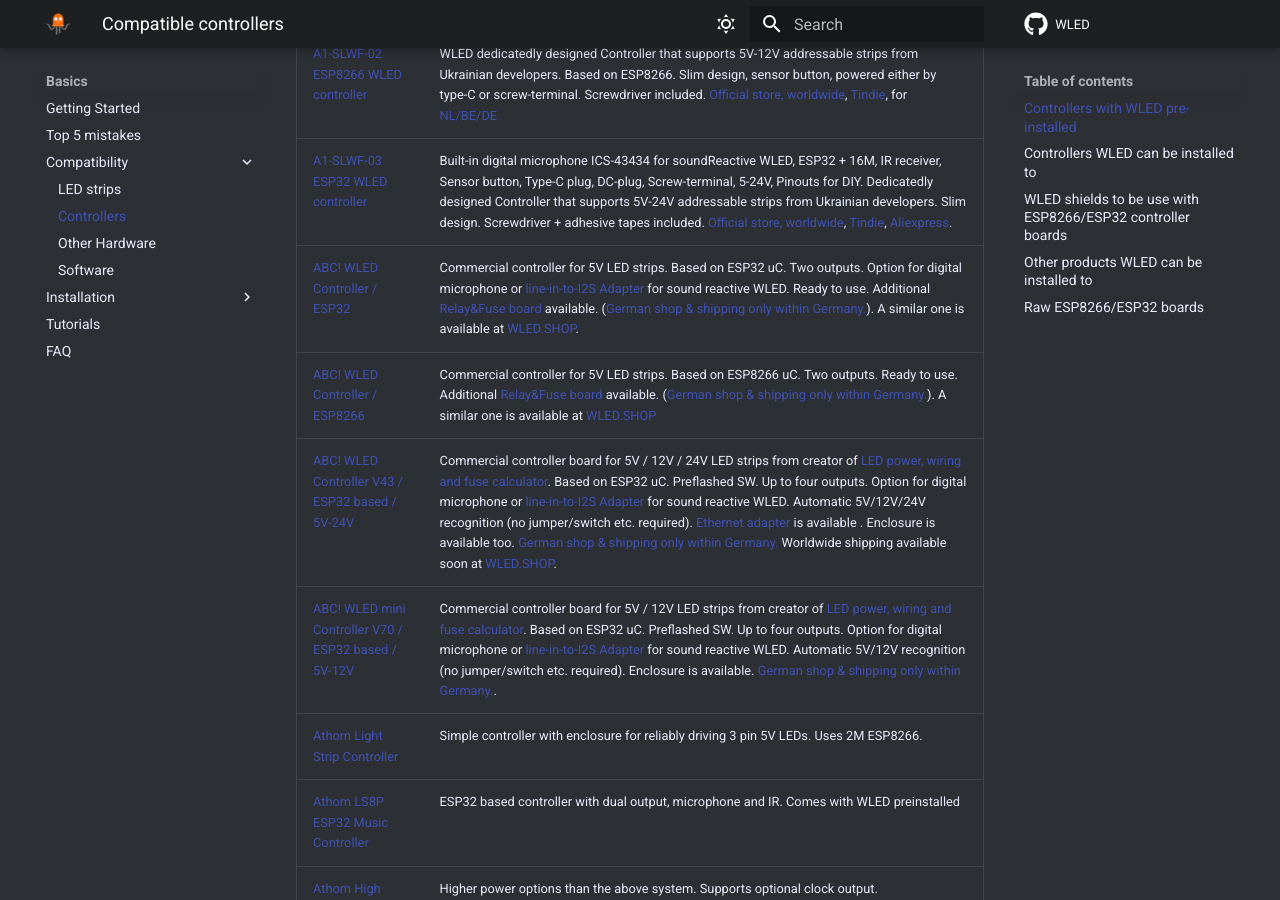
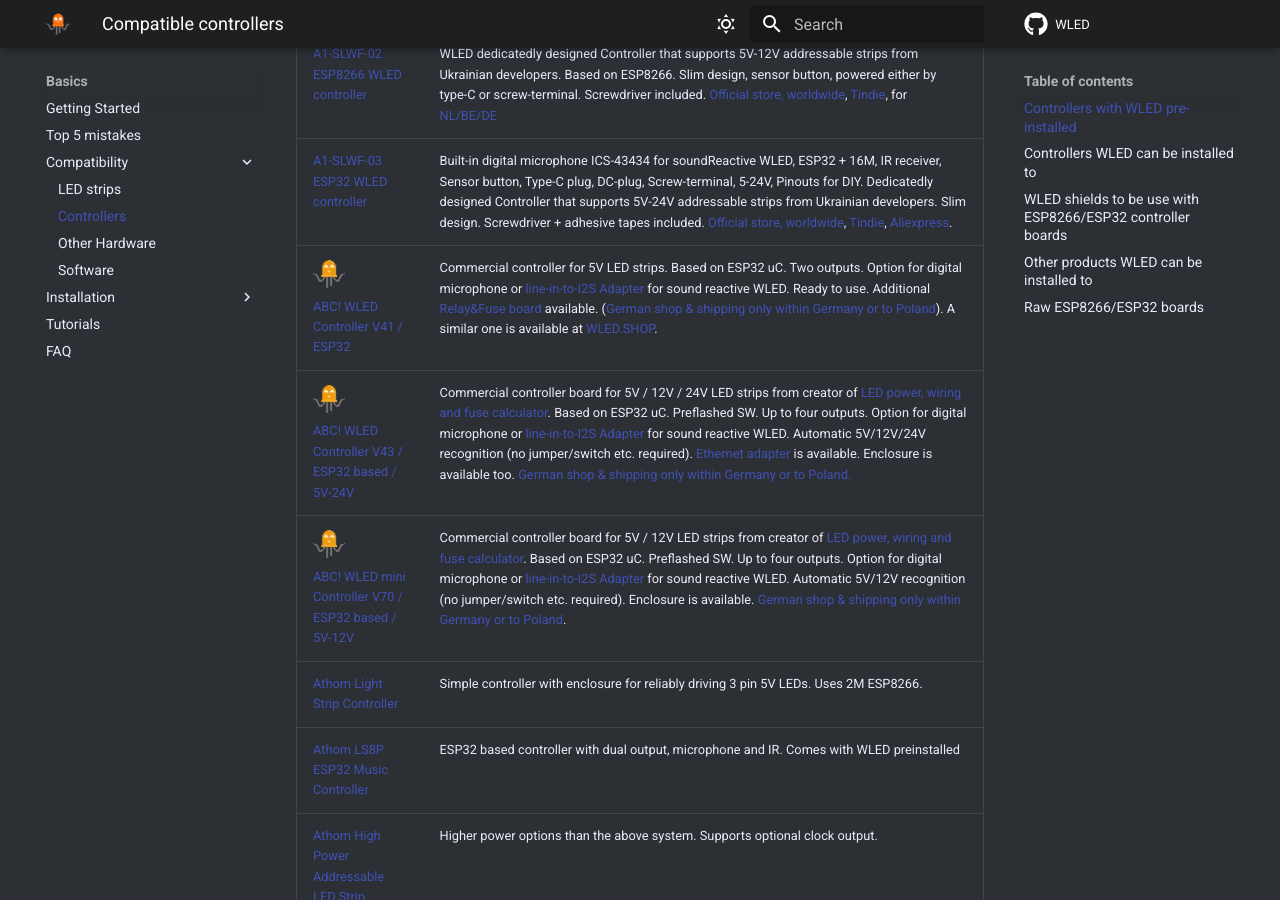
Before and after one commit to Aircoookie/WLED-Docs, an MkDocs documentation site: the page built from docs/basics/compatible-controllers.md, in a window 1280 px wide and 900 px high, scrolled down 2283 px. Built offline with MkDocs 1.6.1 and Material for MkDocs 9.7.7, drawn with Linux system fonts in a browser that asks for light colours; comment, search, counter and statistics services are not loaded; some of the changed text lies outside the part shown.

Commit message:
Update compatible-controllers.md

```diff
--- a/docs/basics/compatible-controllers.md
+++ b/docs/basics/compatible-controllers.md
@@ -36,10 +36,9 @@
 [8 Port LED Distro](https://www.tindie.com/products/bong69/8-port-led-distro/) | This is an 8 port ESP32 based LED distro board running WLED. Distributing both power and data in 1 board. The WT32-ETH01 provides support for Wi-Fi or ethernet connections. It can be used with either 5v or 12v or 24v LED pixels. Also includes a USB-C port for programming, level shifter, 5 amp fuse on every port, multiple voltage inputs with no jumpers to set and phoenix connectors for easy wiring.
 [A1-SLWF-02 ESP8266 WLED controller](https://smartlight.me/led-strips/adressable-led-strips/controller-slwf-02) | WLED dedicatedly designed Controller that supports 5V-12V addressable strips from Ukrainian developers. Based on ESP8266. Slim design, sensor button, powered either by type-C or screw-terminal. Screwdriver included. [Official store, worldwide](https://smartlight.me/led-strips/adressable-led-strips/controller-slwf-02), [Tindie](https://www.tindie.com/products/smartlightme/pixel-addressable-wled-controller-a1-slwf-02-led/), for [NL/BE/DE](https://www.hobbyelectronica.nl/product/led-strip-controller-a1-slwf-02/)
 [A1-SLWF-03 ESP32 WLED controller](https://smlight.tech/product/slwf-03/) | Built-in digital microphone ICS-43434 for soundReactive WLED, ESP32 + 16M, IR receiver, Sensor button, Type-C plug, DC-plug, Screw-terminal, 5-24V, Pinouts for DIY. Dedicatedly designed Controller that supports 5V-24V addressable strips from Ukrainian developers. Slim design. Screwdriver + adhesive tapes included. [Official store, worldwide](https://smartlight.me/led-strips/adressable-led-strips/a1slwf03controller), [Tindie](https://www.tindie.com/products/smartlightme/a1-slwf-03-wled-esp32-controller-home-assistant/), [Aliexpress](https://www.aliexpress.com/item/1005005947819419.html).
-[ABC! WLED Controller / ESP32](https://shop.myhome-control.de/ABC-WLED-Controller-V41-ESP32/HW10003.1) | Commercial controller for 5V LED strips. Based on ESP32 uC. Two outputs. Option for digital microphone or [line-in-to-I2S Adapter](https://shop.myhome-control.de/Line-In-zu-I2S-Adapter-fuer-WLED-Controller/HW10013) for sound reactive WLED. Ready to use. Additional [Relay&Fuse board](https://shop.myhome-control.de/Relais-Board-fuer-WLED-Controller-5V/HW10005) available. ([German shop & shipping only within Germany.](https://shop.myhome-control.de/ABC-WLED-Controller-V41-ESP32/HW10003.1)). A similar one is available at [WLED.SHOP](https://wled.shop/produkt/wladis-wled-controller-v40-esp32/).
-[ABC! WLED Controller / ESP8266](https://shop.myhome-control.de/ABC-WLED-Controller-V31-ESP8266/HW10002) | Commercial controller for 5V LED strips. Based on ESP8266 uC. Two outputs. Ready to use. Additional [Relay&Fuse board](https://shop.myhome-control.de/Relais-Board-fuer-WLED-Controller-5V/HW10005) available. ([German shop & shipping only within Germany.](https://shop.myhome-control.de/ABC-WLED-Controller-V31-ESP8266/HW10002)). A similar one is available at [WLED.SHOP](https://wled.shop/produkt/wladis-wled-controller-v31/)
-[ABC! WLED Controller V43 / ESP32 based / 5V-24V](https://shop.myhome-control.de/ABC-WLED-Controller-Board-5-24V/HW10015) | Commercial controller board for 5V / 12V / 24V LED strips from creator of [LED power, wiring and fuse calculator](https://wled-calculator.github.io/). Based on ESP32 uC. Preflashed SW. Up to four outputs. Option for digital microphone or [line-in-to-I2S Adapter](https://shop.myhome-control.de/Line-In-zu-I2S-Adapter-fuer-WLED-Controller/HW10013) for sound reactive WLED. Automatic 5V/12V/24V recognition (no jumper/switch etc. required). [Ethernet adapter](https://shop.myhome-control.de/Ethernet-Adapter-fuer-WLED-Controller/HW10016) is available . Enclosure is available too.  [German shop & shipping only within Germany.](https://shop.myhome-control.de/ABC-WLED-Controller-Board-5-24V/HW10015) Worldwide shipping available soon at [WLED.SHOP](https://wled.shop/).
-[ABC! WLED mini Controller V70 / ESP32 based / 5V-12V](https://shop.myhome-control.de/ABC-WLED-Controller-Board-mini-5V-12V-ESP32/HW10014) | Commercial controller board for 5V / 12V LED strips from creator of [LED power, wiring and fuse calculator](https://wled-calculator.github.io/). Based on ESP32 uC. Preflashed SW. Up to four outputs. Option for digital microphone or [line-in-to-I2S Adapter](https://shop.myhome-control.de/Line-In-zu-I2S-Adapter-fuer-WLED-Controller/HW10013) for sound reactive WLED. Automatic 5V/12V recognition (no jumper/switch etc. required). Enclosure is available.  [German shop & shipping only within Germany.](https://shop.myhome-control.de/ABC-WLED-Controller-Board-5-24V/HW10015).
+![Gold Member](../assets/images/content/akemi_gold.png)<br/> [ABC! WLED Controller V41 / ESP32](https://shop.myhome-control.de/ABC-WLED-Controller-V41-ESP32/HW10003.1) | Commercial controller for 5V LED strips. Based on ESP32 uC. Two outputs. Option for digital microphone or [line-in-to-I2S Adapter](https://shop.myhome-control.de/Line-In-zu-I2S-Adapter-fuer-WLED-Controller/HW10013) for sound reactive WLED. Ready to use. Additional [Relay&Fuse board](https://shop.myhome-control.de/Relais-Board-fuer-WLED-Controller-5V/HW10005) available. ([German shop & shipping only within Germany or  to Poland](https://shop.myhome-control.de/ABC-WLED-Controller-V41-ESP32/HW10003.1)). A similar one is available at [WLED.SHOP](https://wled.shop/produkt/wladis-wled-controller-v40-esp32/).
+![Gold Member](../assets/images/content/akemi_gold.png)<br/> [ABC! WLED Controller V43 / ESP32 based / 5V-24V](https://shop.myhome-control.de/ABC-WLED-Controller-Board-5-24V/HW10015) | Commercial controller board for 5V / 12V / 24V LED strips from creator of [LED power, wiring and fuse calculator](https://wled-calculator.github.io/). Based on ESP32 uC. Preflashed SW. Up to four outputs. Option for digital microphone or [line-in-to-I2S Adapter](https://shop.myhome-control.de/Line-In-zu-I2S-Adapter-fuer-WLED-Controller/HW10013) for sound reactive WLED. Automatic 5V/12V/24V recognition (no jumper/switch etc. required). [Ethernet adapter](https://shop.myhome-control.de/Ethernet-Adapter-fuer-WLED-Controller/HW10016) is available. Enclosure is available too.  [German shop & shipping only within Germany or to Poland.](https://shop.myhome-control.de/ABC-WLED-Controller-Board-5-24V/HW10015)
+![Gold Member](../assets/images/content/akemi_gold.png)<br/> [ABC! WLED mini Controller V70 / ESP32 based / 5V-12V](https://shop.myhome-control.de/ABC-WLED-Controller-Board-mini-5V-12V-ESP32/HW10014) | Commercial controller board for 5V / 12V LED strips from creator of [LED power, wiring and fuse calculator](https://wled-calculator.github.io/). Based on ESP32 uC. Preflashed SW. Up to four outputs. Option for digital microphone or [line-in-to-I2S Adapter](https://shop.myhome-control.de/Line-In-zu-I2S-Adapter-fuer-WLED-Controller/HW10013) for sound reactive WLED. Automatic 5V/12V recognition (no jumper/switch etc. required). Enclosure is available.  [German shop & shipping only within Germany or to Poland](https://shop.myhome-control.de/ABC-WLED-Controller-Board-5-24V/HW10015).
 [Athom Light Strip Controller](https://www.aliexpress.com/item/1005002198527735.html) | Simple controller with enclosure for reliably driving 3 pin 5V LEDs. Uses 2M ESP8266.
 [Athom LS8P ESP32 Music Controller](https://www.athom.tech/blank-1/wled-esp32-music-addressable-led-strip-controller) | ESP32 based controller with dual output, microphone and IR. Comes with WLED preinstalled
 [Athom High Power Addressable LED Strip Controller](https://www.athom.tech/blank-1/wled-high-power-led-strip-controller) | Higher power options than the above system. Supports optional clock output.
@@ -87,7 +86,7 @@
 ## WLED shields to be use with ESP8266/ESP32 controller boards
 | Name | Description |
 |---|---|
-[ABC! WLED Shield, all-purpose, for ESP8266/ESP32](https://shop.myhome-control.de/ABC-WLED-Basis-Board-fuer-5V-und-12V-LED-universell/HW10008) | Commercial WLED Shield for 5V/12V LED strips. To be used with ESP8266 or ESP32 in D1 mini format. Two outputs. Option for digital microphone or [line-in-to-I2S Adapter](https://shop.myhome-control.de/Line-In-zu-I2S-Adapter-fuer-WLED-Controller/HW10013) for sound reactive WLED (with ESP32 only!). Automatic 5V/12V recognition (no jumper/switch etc. required). Enclosure is available too. German shop & shipping currently only within Germany.
+![Gold Member](../assets/images/content/akemi_gold.png)<br/> [ABC! WLED Shield, all-purpose, for ESP8266/ESP32](https://shop.myhome-control.de/ABC-WLED-Basis-Board-fuer-5V-und-12V-LED-universell/HW10008) | Commercial WLED Shield for 5V/12V LED strips. To be used with ESP8266 or ESP32 in D1 mini format (including ESP32-C3, ESP32-S2 and ESP32-S3). Up to four outputs. Option for digital microphone or [line-in-to-I2S Adapter](https://shop.myhome-control.de/Line-In-zu-I2S-Adapter-fuer-WLED-Controller/HW10013) for sound reactive WLED (with ESP32 only!). Automatic 5V/12V recognition (no jumper/switch etc. required). Enclosure is available too. German shop & shipping currently only within Germany or to Poland.
 ![Gold Member](../assets/images/content/akemi_gold.png)<br/> [ESP-01 WLED shield](https://www.tindie.com/products/24901/) | shield board for ESP-01 board, ready to buy on [Tindie](https://www.tindie.com/products/24901/). Integrated level shifter, 3 outputs for various configurations, mosfet for 1 analog channel, [Firmware is here](https://github.com/srg74/WLED-wemos-shield/tree/master/resources/Firmware/%40Aircoookie/Latest).
 ![Gold Member](../assets/images/content/akemi_gold.png)<br/> [WLED Wemos shield](https://github.com/srg74/WLED-wemos-shield) | shield board, ready to buy on [Tindie](https://www.tindie.com/products/22307/) also [Tindie EU](https://www.tindie.com/products/28787/) or DIY 100% compatible with WLED project and WLED [sound reactive fork](https://github.com/atuline/WLED). Integrated level shifter, 4 outputs for LEDs strips, 1 fused out for LED strip, resettable fuse for the development board, exposed I2C interface for display or sensors, relay for energy-saving and 1-wire temperature sensor. Exposed pins for Analog and Digital microphones. Works with Wemos D1 mini and D1-style ESP32 boards. [Firmware is here](https://github.com/srg74/WLED-wemos-shield/tree/master/resources/Firmware/%40Aircoookie/Latest/universal_shield).
 
```
